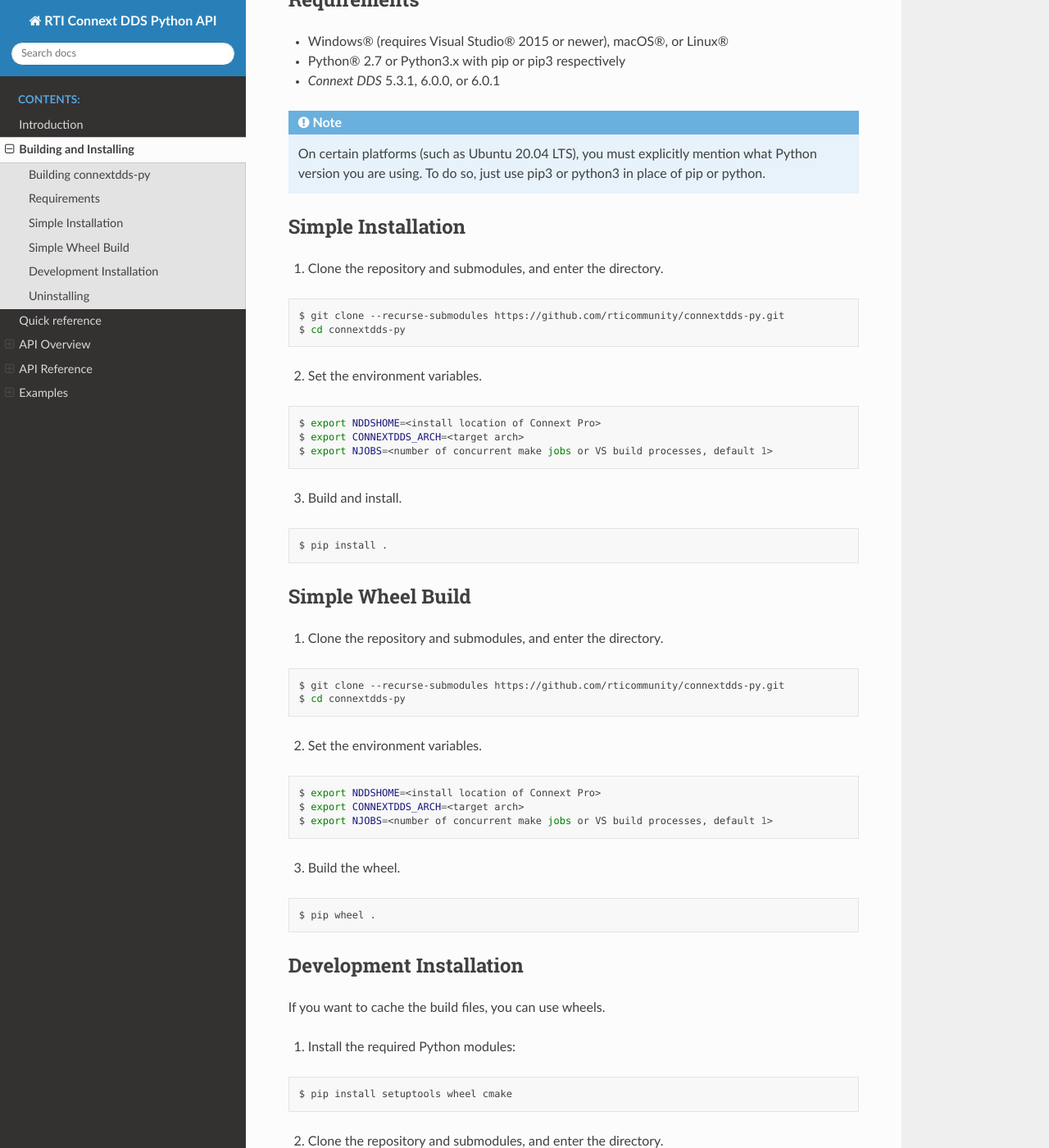
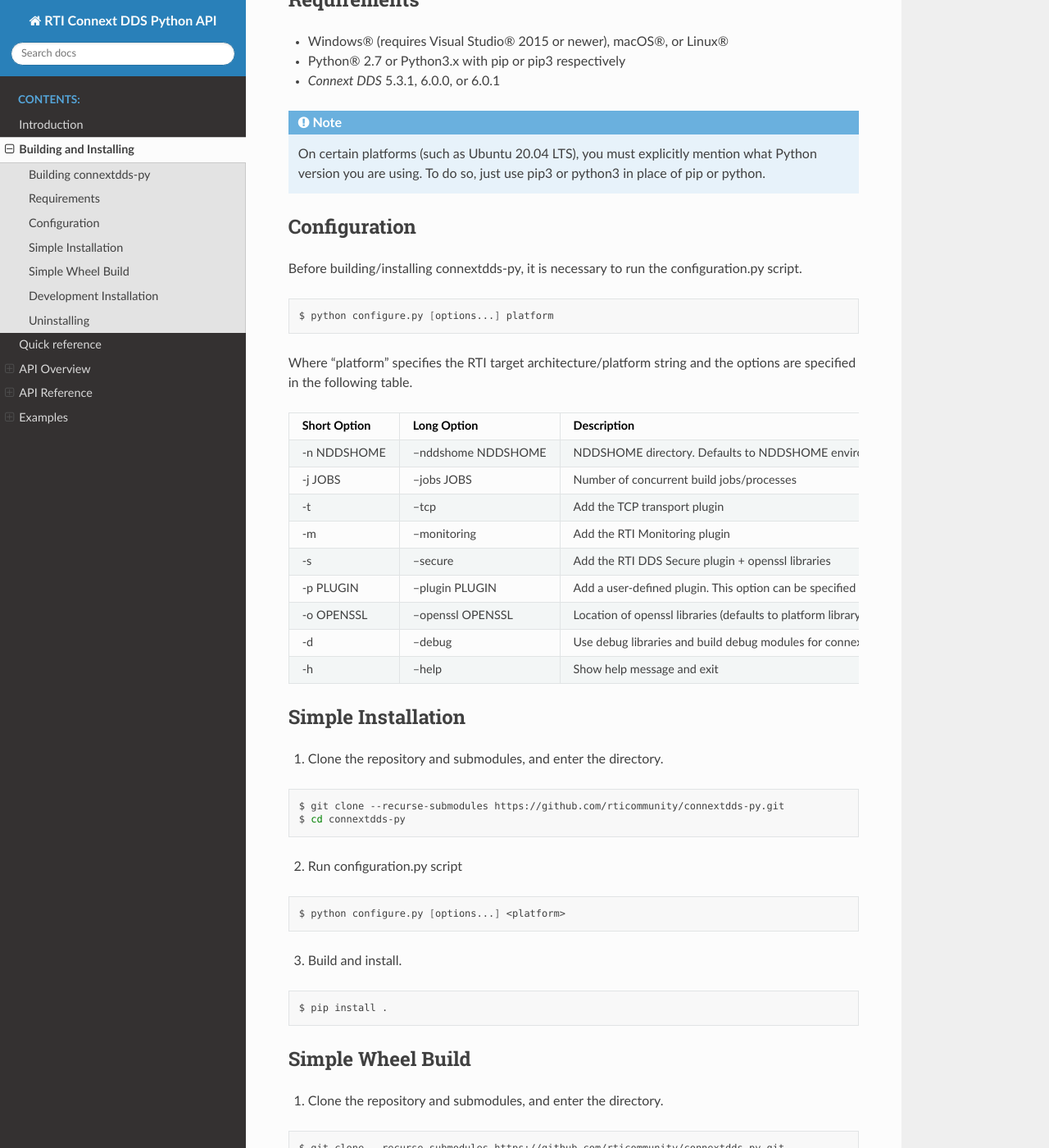
Before and after one commit to rticommunity/connextdds-py, a Sphinx documentation site: the page built from docs/source/building.rst, in a window 1280 px wide and 1400 px high, scrolled down 281 px. Shown: the whole window at 82% size. Built offline with Sphinx 7.4.7 and the Read the Docs theme 2.0.0, drawn with Linux system fonts in a browser that asks for light colours; some of the changed text lies outside the part shown.

Commit message:
Update build/config documentation

```diff
--- a/docs/source/building.rst
+++ b/docs/source/building.rst
@@ -21,6 +21,54 @@
     what Python version you are using. To do so, just use pip3 or python3 in place of
     pip or python.
 
+Configuration
+===================
+
+Before building/installing connextdds-py, it is necessary to run the configuration.py
+script.
+
+.. code-block:: shell
+
+    $ python configure.py [options...] platform
+
+Where "platform" specifies the RTI target architecture/platform string and the options are
+specified in the following table.
+
+.. list-table::
+    :widths: auto
+    :header-rows: 1
+
+    * - Short Option
+      - Long Option
+      - Description
+    * - -n NDDSHOME
+      - --nddshome NDDSHOME
+      - NDDSHOME directory. Defaults to NDDSHOME environment variable.
+    * - -j JOBS
+      - --jobs JOBS
+      - Number of concurrent build jobs/processes
+    * - -t
+      - --tcp
+      - Add the TCP transport plugin
+    * - -m
+      - --monitoring
+      - Add the RTI Monitoring plugin
+    * - -s
+      - --secure
+      - Add the RTI DDS Secure plugin + openssl libraries
+    * - -p PLUGIN
+      - --plugin PLUGIN
+      - Add a user-defined plugin. This option can be specified multiple times
+    * - -o OPENSSL
+      - --openssl OPENSSL
+      - Location of openssl libraries (defaults to platform library location under NDDSHOME)
+    * - -d
+      - --debug
+      - Use debug libraries and build debug modules for connext-py
+    * - -h
+      - --help
+      - Show help message and exit
+
 Simple Installation
 ===================
 
@@ -31,13 +79,11 @@
     $ git clone --recurse-submodules https://github.com/rticommunity/connextdds-py.git
     $ cd connextdds-py
 
-2. Set the environment variables.
+2. Run configuration.py script
 
 .. code-block:: shell
 
-    $ export NDDSHOME=<install location of Connext Pro>
-    $ export CONNEXTDDS_ARCH=<target arch>
-    $ export NJOBS=<number of concurrent make jobs or VS build processes, default 1>
+    $ python configure.py [options...] <platform>
 
 3. Build and install.
 
@@ -55,13 +101,11 @@
     $ git clone --recurse-submodules https://github.com/rticommunity/connextdds-py.git
     $ cd connextdds-py
 
-2. Set the environment variables.
+2. Run configuration.py script
 
 .. code-block:: shell
 
-    $ export NDDSHOME=<install location of Connext Pro>
-    $ export CONNEXTDDS_ARCH=<target arch>
-    $ export NJOBS=<number of concurrent make jobs or VS build processes, default 1>
+    $ python configure.py [options...] <platform>
 
 3. Build the wheel.
 
@@ -75,9 +119,25 @@
 
 1. Install the required Python modules:
 
+    * Windows
+
 .. code-block:: shell
 
     $ pip install setuptools wheel cmake
+
+
+    * Linux
+
+.. code-block:: shell
+
+    $ pip install setuptools wheel cmake patchelf-wrapper
+
+
+    * macOS
+
+.. code-block:: shell
+
+    $ pip install setuptools wheel cmake delocate
 
 2. Clone the repository and submodules, and enter the directory.
 
@@ -86,20 +146,17 @@
     $ git clone --recurse-submodules https://github.com/rticommunity/connextdds-py.git
     $ cd connextdds-py
 
-3. Set the environment variables.
+3. Run configuration.py script
 
 .. code-block:: shell
 
-    $ export NDDSHOME=<install location of Connext Pro>
-    $ export CONNEXTDDS_ARCH=<target architecture>
-    $ export NJOBS=<number of concurrent make jobs or VS build processes, default 1>
-    $ export DEBUG=<1 for debug build, unset or any other value for release build>
+    $ python configure.py [options...] <platform>
 
 4. Run the setup script.
 
 .. code-block:: shell
 
-    $ python wheel .
+    $ python setup.py bdist_wheel
 
 5. Install the package.
 
```
